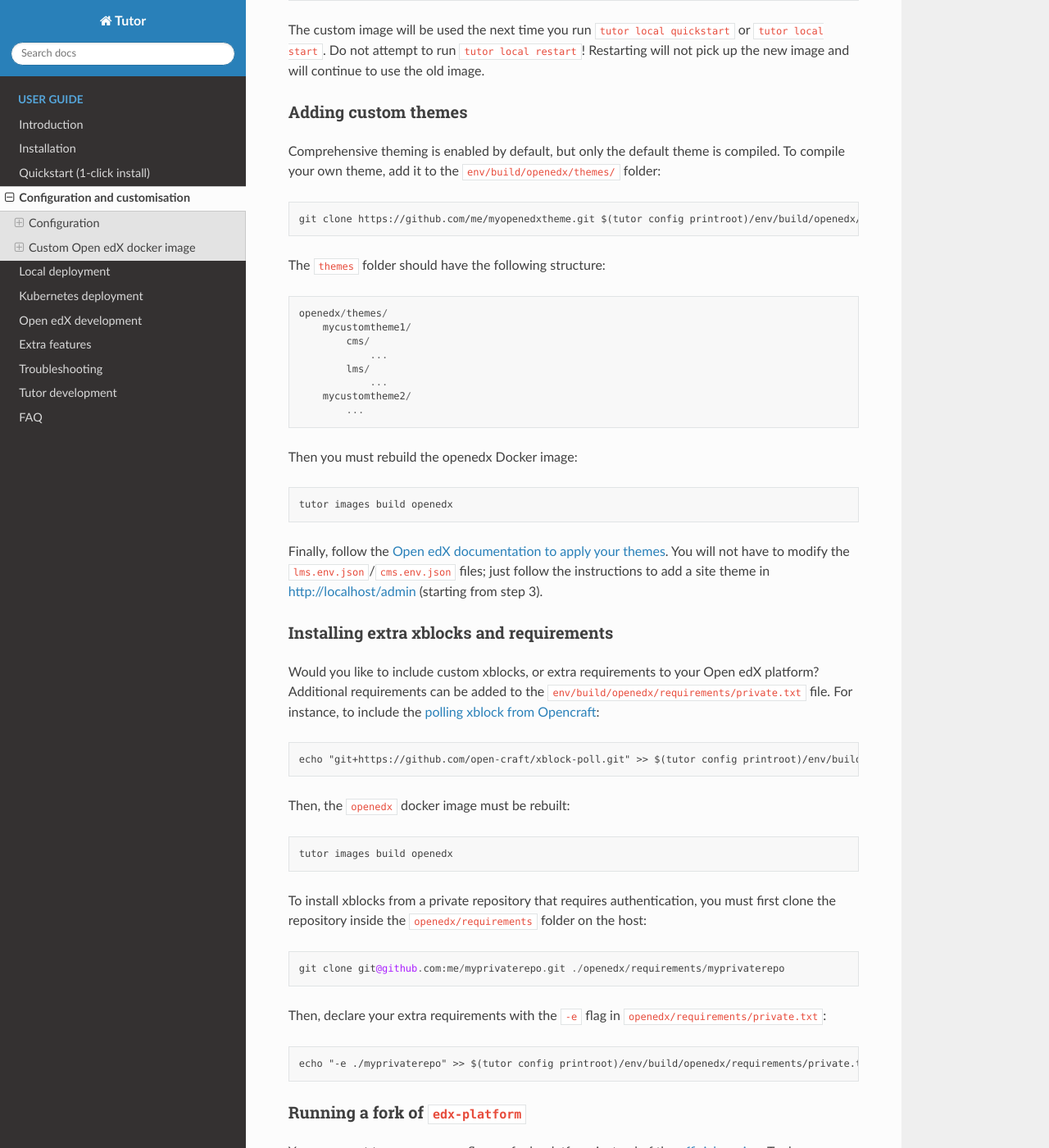
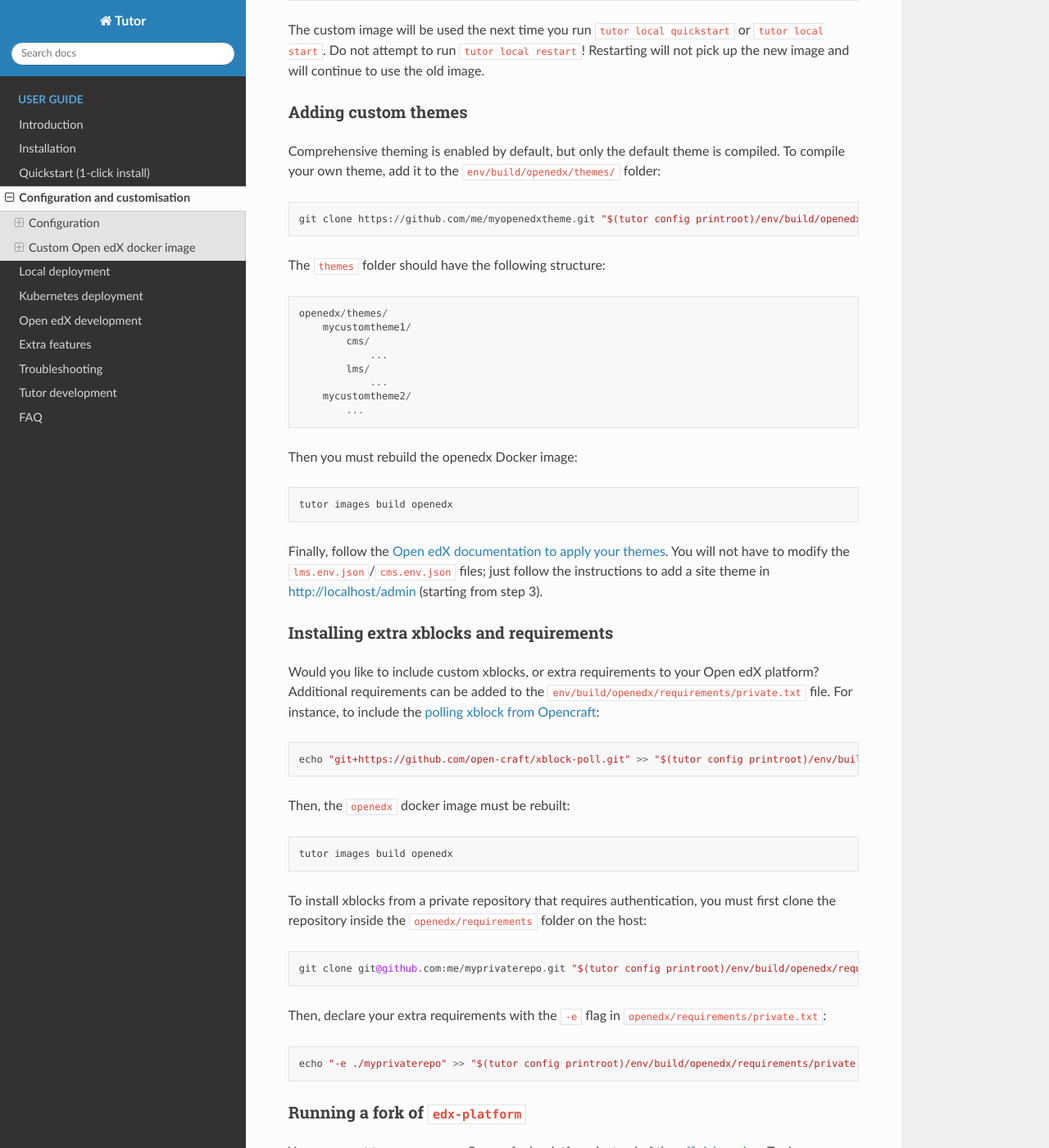
Before and after one commit to overhangio/tutor, a Sphinx documentation site: the page built from docs/configuration.rst, in a window 1280 px wide and 1400 px high, scrolled down 5404 px. Shown: the whole window at 82% size. Built offline with Sphinx 7.4.7 and the Read the Docs theme 2.0.0, drawn with Linux system fonts in a browser that asks for light colours.

Commit message:
Add missing quotes in documentation

```diff
--- a/docs/configuration.rst
+++ b/docs/configuration.rst
@@ -208,7 +208,7 @@
 
 Comprehensive theming is enabled by default, but only the default theme is compiled. To compile your own theme, add it to the ``env/build/openedx/themes/`` folder::
 
-    git clone https://github.com/me/myopenedxtheme.git $(tutor config printroot)/env/build/openedx/themes/
+    git clone https://github.com/me/myopenedxtheme.git "$(tutor config printroot)/env/build/openedx/themes/"
 
 The ``themes`` folder should have the following structure::
 
@@ -232,7 +232,7 @@
 
 Would you like to include custom xblocks, or extra requirements to your Open edX platform? Additional requirements can be added to the ``env/build/openedx/requirements/private.txt`` file. For instance, to include the `polling xblock from Opencraft <https://github.com/open-craft/xblock-poll/>`_::
 
-    echo "git+https://github.com/open-craft/xblock-poll.git" >> $(tutor config printroot)/env/build/openedx/requirements/private.txt
+    echo "git+https://github.com/open-craft/xblock-poll.git" >> "$(tutor config printroot)/env/build/openedx/requirements/private.txt"
 
 Then, the ``openedx`` docker image must be rebuilt::
 
@@ -240,11 +240,11 @@
 
 To install xblocks from a private repository that requires authentication, you must first clone the repository inside the ``openedx/requirements`` folder on the host::
 
-    git clone git@github.com:me/myprivaterepo.git ./openedx/requirements/myprivaterepo
+    git clone git@github.com:me/myprivaterepo.git "$(tutor config printroot)/env/build/openedx/requirements/myprivaterepo"
 
 Then, declare your extra requirements with the ``-e`` flag in ``openedx/requirements/private.txt``::
 
-    echo "-e ./myprivaterepo" >> $(tutor config printroot)/env/build/openedx/requirements/private.txt
+    echo "-e ./myprivaterepo" >> "$(tutor config printroot)/env/build/openedx/requirements/private.txt"
 
 .. _edx_platform_fork:
 
--- a/docs/dev.rst
+++ b/docs/dev.rst
@@ -80,7 +80,7 @@
 
 With Tutor, it's pretty easy to develop your own themes. Start by placing your files inside the ``env/build/openedx/themes`` directory. For instance, you could start from the ``edx.org`` theme present inside the ``edx-platform`` repository::
 
-    cp -r /path/to/edx-platform/themes/edx.org $(tutor config printroot)/env/build/openedx/themes/
+    cp -r /path/to/edx-platform/themes/edx.org "$(tutor config printroot)/env/build/openedx/themes/"
 
 Then, run a local webserver::
 
```
Also changed, not shown: docs/local.rst (+7 -7 lines).
